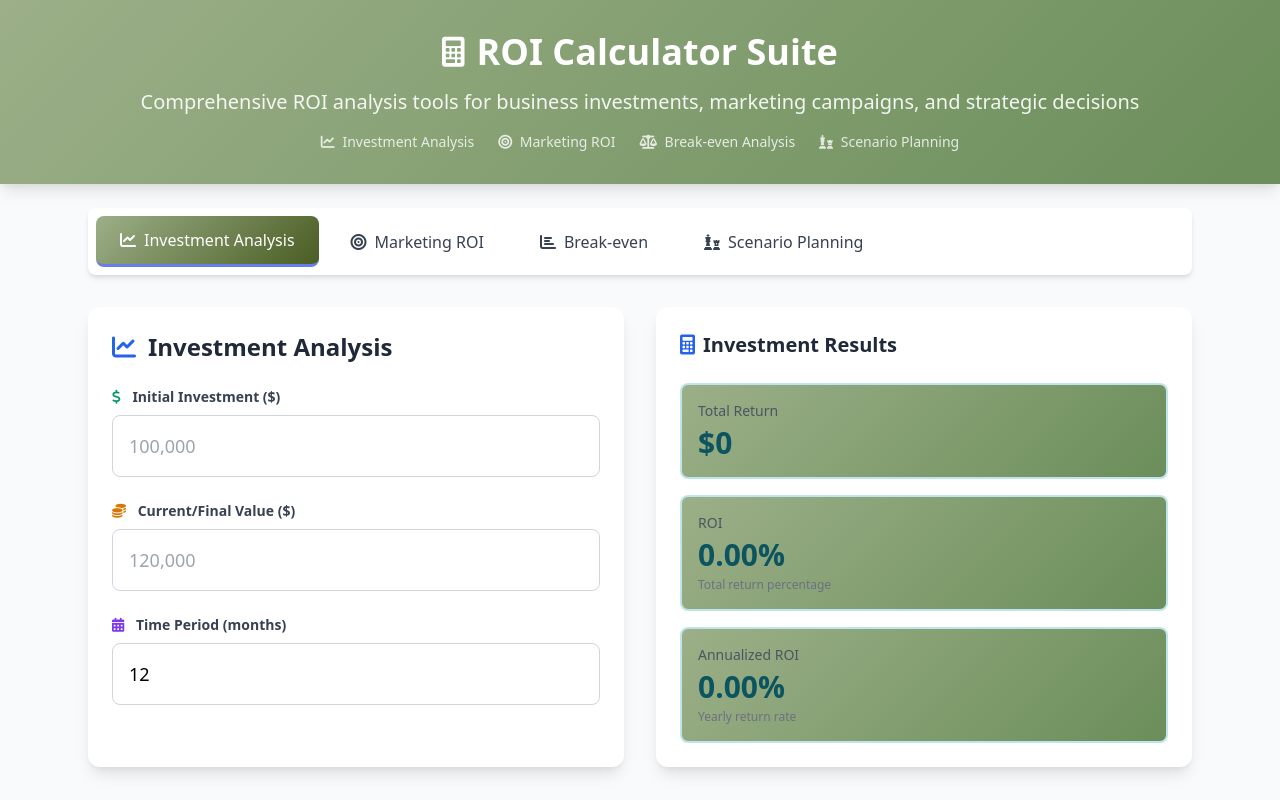
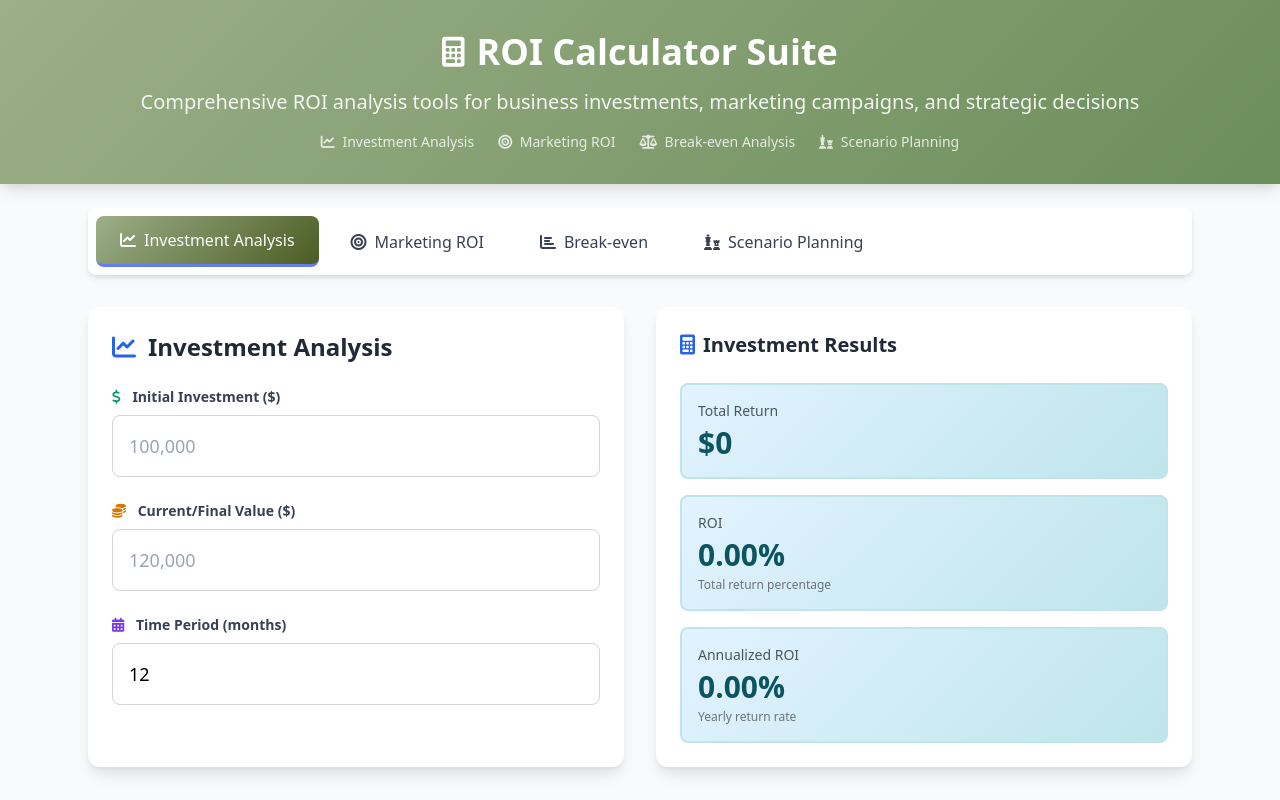
Before and after one commit to DGSConsulting/ROI-Calculator-Suite, a plain HTML site: page index.html in a window 1280 px wide. Shown: the top 800 px of the page. Drawn offline with nearby package versions, Linux system fonts and the light colour scheme.

Commit message:
Update index.html

```diff
--- a/index.html
+++ b/index.html
@@ -29,7 +29,7 @@
             color: #721c24;
         }
         .result-neutral {
-            background: linear-gradient(135deg, #9CAF88 0%, #6B8E5A 100%);
+            background: linear-gradient(135deg, #e2f3ff 0%, #bee5eb 100%);
             border-color: #bee5eb;
             color: #0c5460;
         }
```
